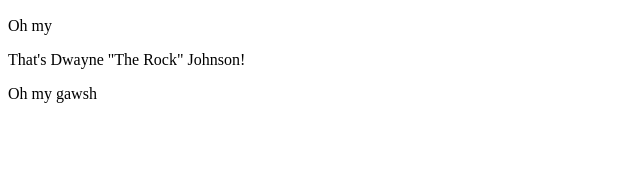
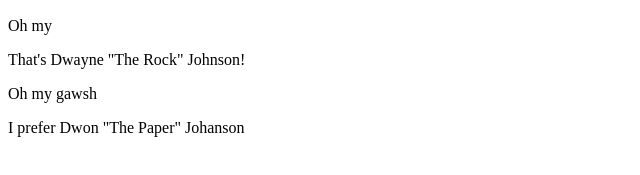
Before and after one commit to Deeta-IBM/So-Much-Fun, a plain HTML site: page index.html in a window 1280 px wide. Shown: the part 477-652 px from the top of the page, without its empty margins (0-640 px from the left). Drawn offline with Linux system fonts and the light colour scheme.

Commit message:
Please work

```diff
--- a/index.html
+++ b/index.html
@@ -15,5 +15,6 @@
     <p>Oh my</p>
     <p>That's Dwayne "The Rock" Johnson!</p>
     <p>Oh my gawsh</p>
+    <p>I prefer Dwon "The Paper" Johanson</p>
 </body>
 </html>
```
